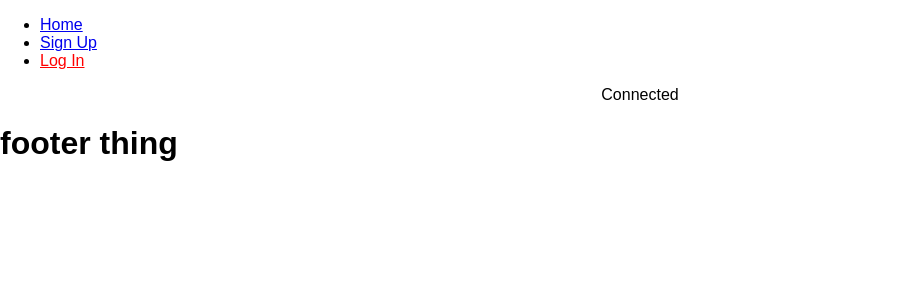
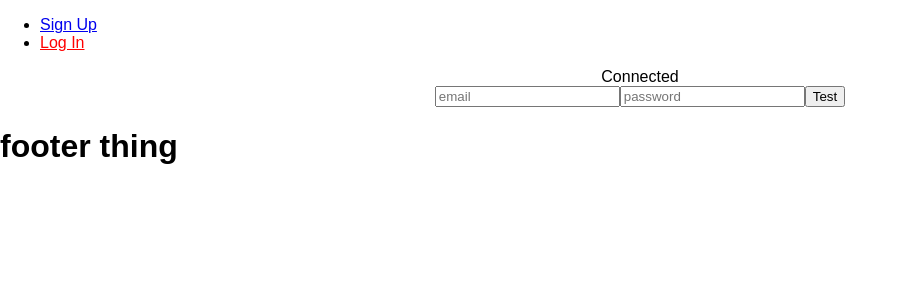
Before and after one commit to BrandonLRobinson1/JobStarter, a React (Create React App) app in the folder my-app/: page /LogIn in a window 1280 px wide. Shown: the top 300 px of the page, without its empty margins (0-908 px from the left). Built offline with nearby package versions, Linux system fonts and the light colour scheme.

Commit message:
progress

```diff
--- a/my-app/src/App.js
+++ b/my-app/src/App.js
@@ -1,6 +1,6 @@
 import React from 'react';
 import './App.css';
-import axios from 'axios';
+// import axios from 'axios';
 
 // import Nav from './components/Nav';
 import Home from './components/Home';
@@ -20,59 +20,18 @@ class App extends React.Component {
   constructor(props){
     super(props);
     this.state = {
-      email: '',
-      password: '',
       loggedin: false
     }
 }
 
-sendInfo(){
-  //alert('A email was submitted: ' + this.state.email);
-  event.preventDefault();
-
-  axios.post( 'http://localhost:8888/test123',
-    this.state
-  )
-  .then( data => {
-    console.log('axios sent');
-    console.log(data);
-  } )
-  .catch( err => {
-    console.log('caught');
-    console.log(err);
-  } );
-
-}
-
-onChange(event) {
-  event.preventDefault();
-  var state = this.state; // will even work with nested state
-
-  // works but if i need to adjust size of form beyond two fields it wont work
-  //event.target.placeholder === 'email' ? state.email = event.target.value : state.password = event.target.value
-
-  if (event.target.placeholder === 'email') {
-    state.email = event.target.value
-    this.setState({
-    email: state.email,
-  })
-
-  }
-  if (event.target.placeholder === 'password') {
-    state.password = event.target.value
-    this.setState({
-    password: state.password //Number(state.password) // password must be a string
-  })
-  }
-
-
-  console.log(this.state)
-}
+// logginInSuccessful(){
+//   this.setState({
+//     loggedin: true
+//   })
+// }
 
 
 render() {
-
-  const { from } = this.state || { from: { pathname: '/LogIn' } }
 
 if (this.state.loggedin){
     return(
@@ -84,35 +43,18 @@ render() {
       <div className="container">
         <ul className="nav">
           <li>
-        <NavLink
-        exact activeClassName='active'
-        to='/'
-        >
-          Home
-        </NavLink>
-      </li>
-      <li>
-        <NavLink
-        activeClassName='active'
-
-        to="/SignUp">
+            <NavLink activeClassName='active' to="/SignUp">
               Sign Up
             </NavLink>
           </li>
           <li>
-      <NavLink
-        activeClassName='active'
-        to={{
-          pathname:"/LogIn",
-          state: this.state
-      }}
-        >
+          <NavLink activeClassName='active' to={{pathname:"/LogIn", state:{ state: this.state.loggedin } }} >
               Log In
             </NavLink>
           </li>
     </ul>
         <Route path="/LogIn"  component={LogIn}/>
-        <Route path="/SignUp" things={this.state} component={SignUp}/>
+        <Route path="/SignUp" component={SignUp}/>
         <Route exact path='/' component={Home}/>
         <footer>
           <h1>footer thing</h1>
@@ -125,3 +67,6 @@ render() {
 }
 
 export default App;
+
+//        <LogIn value={this.state.loggedin} verified={this.logginInSuccessful.bind(this)}/>
+          // <NavLink activeClassName='active' to={{pathname:"/LogIn", state:{ fromDashboard: this.state.loggedin } }} >
--- a/my-app/src/components/LogIn.js
+++ b/my-app/src/components/LogIn.js
@@ -1,19 +1,101 @@
 import React from 'react';
+import HomePage from './HomePage';
+import {
+  BrowserRouter as Router,
+  Route,
+  browserHistory,
+  Redirect
+  //Match
+} from 'react-router-dom'
+
 // import { BrowserRouter, Match, Miss } from 'react-router';
 // import App from '../App.js'
 
-//import axios from 'axios';
+import axios from 'axios';
 
-const LogIn = (props) => {
+class LogIn extends React.Component {
+  constructor( props ){
+    super( props );
+    this.state = {
+      email: '',
+      password: '',
+      success: false
+    }
+  }
 
-    console.log(props)
+  sendInfo(){
+    //alert('A email was submitted: ' + this.state.email);
+    event.preventDefault();
+
+    axios.post( 'http://localhost:8888/test123',
+      this.state
+    )
+    .then( data => {
+      console.log('axios sent');
+      console.log(data);
+      //can set state here !!!!!!!!!!!!!!!!!!!!!!!!!!!!!!!!!!!!!!!
+    } )
+    .catch( err => {
+      console.log('caught');
+      console.log(err);
+    } );
+
+  }
+
+  onChange(event) {
+    event.preventDefault();
+    var state = this.state; // will even work with nested state
+
+    // works but if i need to adjust size of form beyond two fields it wont work
+    //event.target.placeholder === 'email' ? state.email = event.target.value : state.password = event.target.value
+
+    if (event.target.placeholder === 'email') {
+      state.email = event.target.value
+      this.setState({
+      email: state.email,
+    })
+
+    }
+    if (event.target.placeholder === 'password') {
+      state.password = event.target.value
+      this.setState({
+      password: state.password //Number(state.password) // password must be a string
+    })
+    }
+
+
+    console.log(this.state)
+  }
+
+
+  render() {
+    console.log(this.props)
+    console.log(this.props.location.state)
+
+    if(this.state.success){
+      return(
+        <Router history={browserHistory}>
+          <div>
+            <Redirect to="/Homepage" />
+            <Route path="/HomePage"  component={HomePage}/>
+          </div>
+        </Router>
+        )
+    } else {
     return (
       <div className="App">
         Connected
+        <form onSubmit={ this.sendInfo.bind(this) }>
+          <input type='text' placeholder='email' className="inputEmail" onChange={ this.onChange.bind(this) } value={ this.state.email } required></input>
+          <input type='text' placeholder='password' className="inputPasswird" onChange={ this.onChange.bind(this) }  value={ this.state.password } required></input>
+          <input type='submit' value='Test'></input>
+        </form>
       </div>
-    );
+    )
+    }
+  }
+}
 
-}
 
 export default LogIn;
         // <form onSubmit={ this.sendInfo.bind(this) }>
```
Lines whose indentation alone changed are shown as unchanged.
